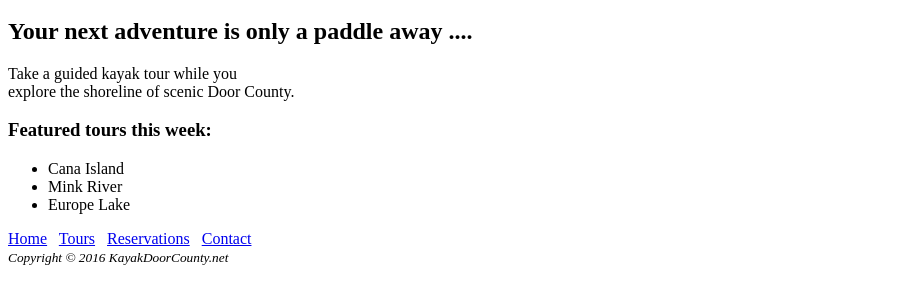
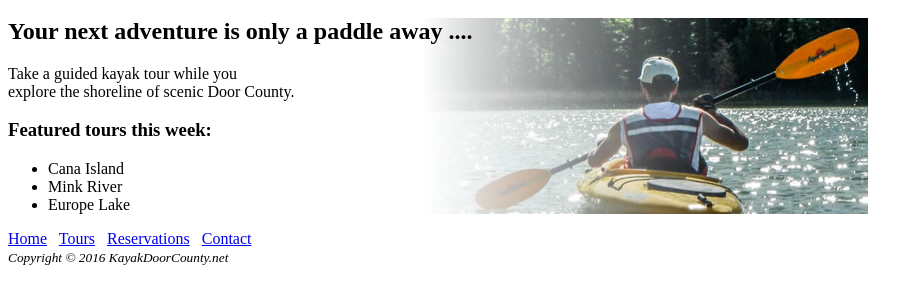
Before and after one commit to AntoineMotte/OMIS-475, a plain HTML site: page chap4/kayak2.html in a window 1280 px wide. Shown: the part 152-456 px from the top of the page, without its empty margins (0-923 px from the left). Drawn offline with Linux system fonts and the light colour scheme.

Commit message:
Update kayak2.html

```diff
--- a/chap4/kayak2.html
+++ b/chap4/kayak2.html
@@ -5,7 +5,7 @@
 <title>KayakDoorCounty.net</title>
 
 <link rel="icon" href="favicon.ico" type="image/x-icon">
-<link href="backgroundpicture.css">
+<link href="backgroundpicture.css" rel="stylesheet">
 
 <style>
 img { border: none; }
```
